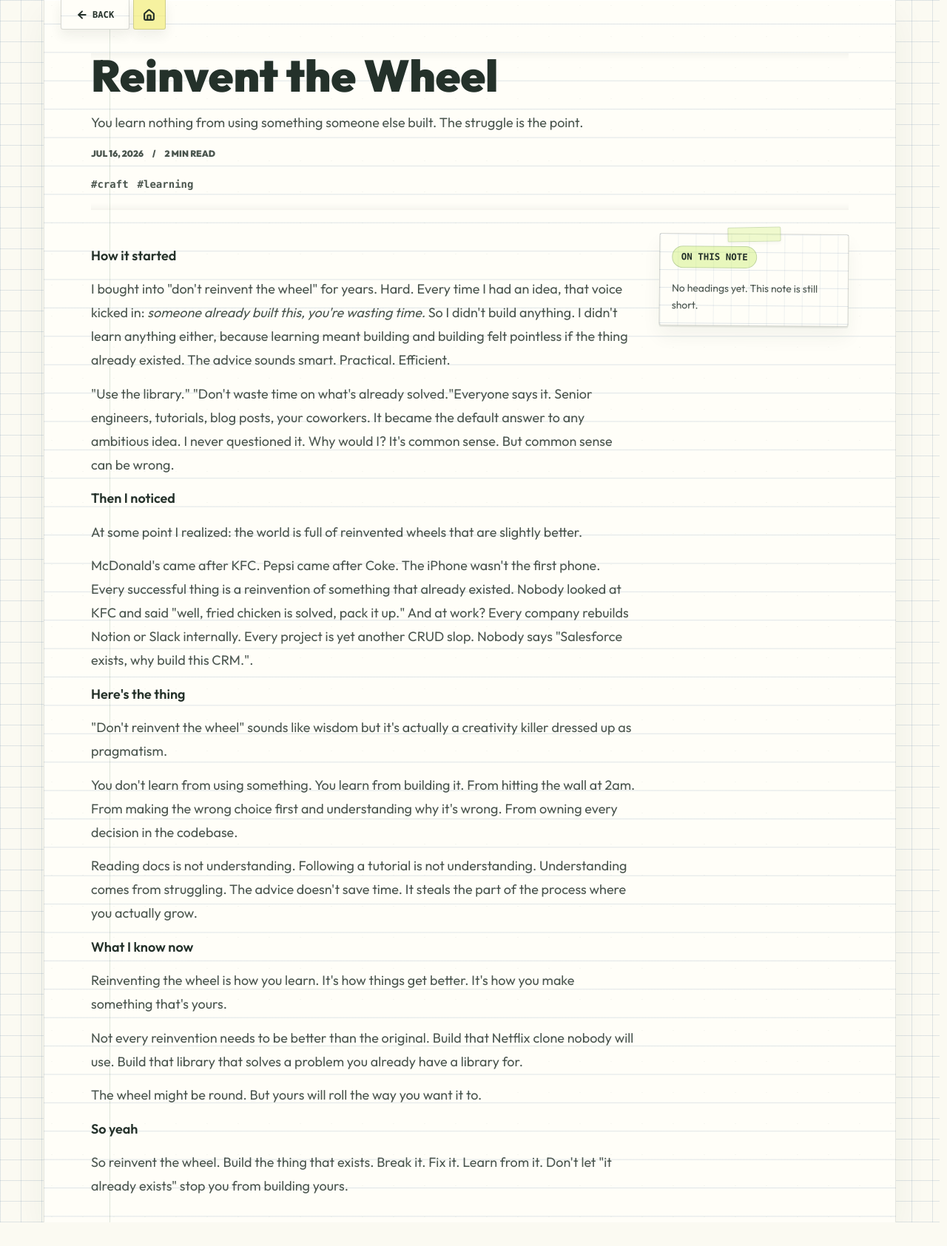
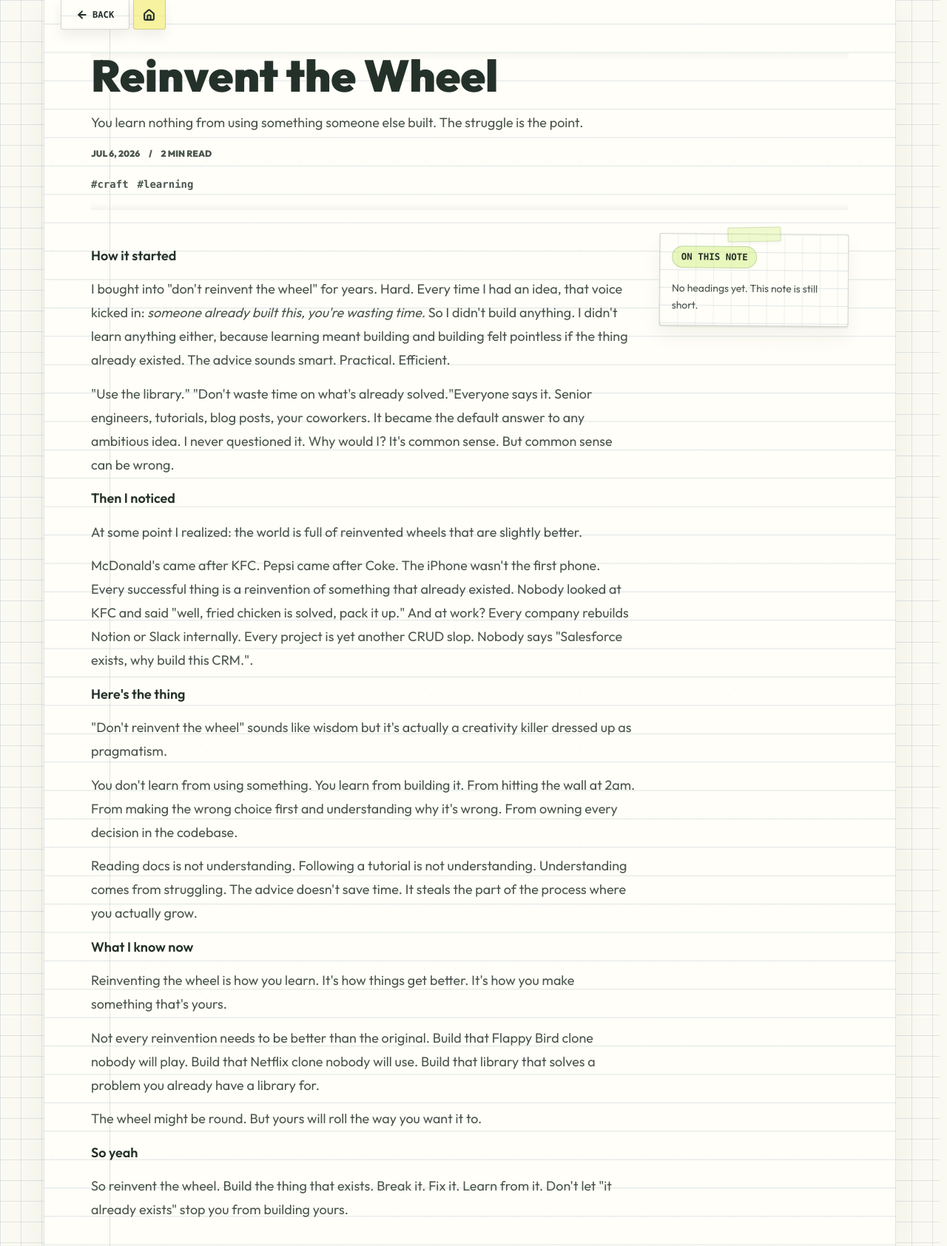
Before and after one commit to Fahridanaa/portfolio, an Astro site: page /blog/reinvent-the-wheel in a window 1280 px wide. Shown: the whole page at 74% size. Before the commit the page ends 1653 px from the top, so only its background shows below. Built offline with nearby package versions, Linux system fonts and the light colour scheme; Astro itself is replaced by a stand-in of ours.

Commit message:
feat: update the wheel

```diff
--- a/src/content/blog/reinvent-the-wheel.mdx
+++ b/src/content/blog/reinvent-the-wheel.mdx
@@ -1,6 +1,6 @@
 ---
 title: Reinvent the Wheel
-date: 2026-07-16
+date: 2026-07-06
 description: You learn nothing from using something someone else built. The struggle is the point.
 tags: ["craft", "learning"]
 banner: null
@@ -37,7 +37,7 @@ It steals the part of the process where you actually grow.
 
 Reinventing the wheel is how you learn. It's how things get better. It's how you make something that's yours.
 
-Not every reinvention needs to be better than the original. Build that Netflix clone nobody will use. Build that library that solves a problem you already have a library for.
+Not every reinvention needs to be better than the original. Build that Flappy Bird clone nobody will play. Build that Netflix clone nobody will use. Build that library that solves a problem you already have a library for.
 
 The wheel might be round. But yours will roll the way you want it to.
 
```
